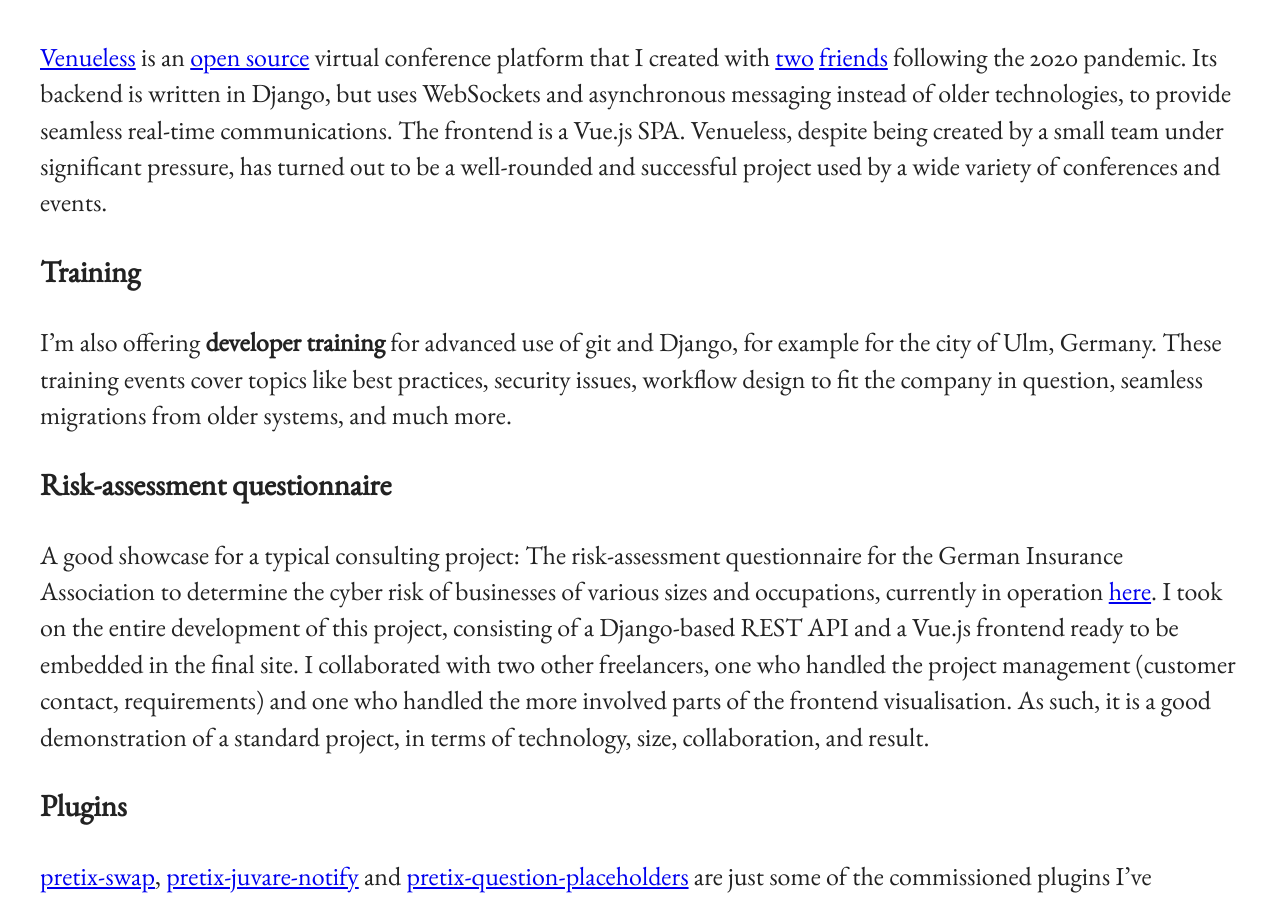
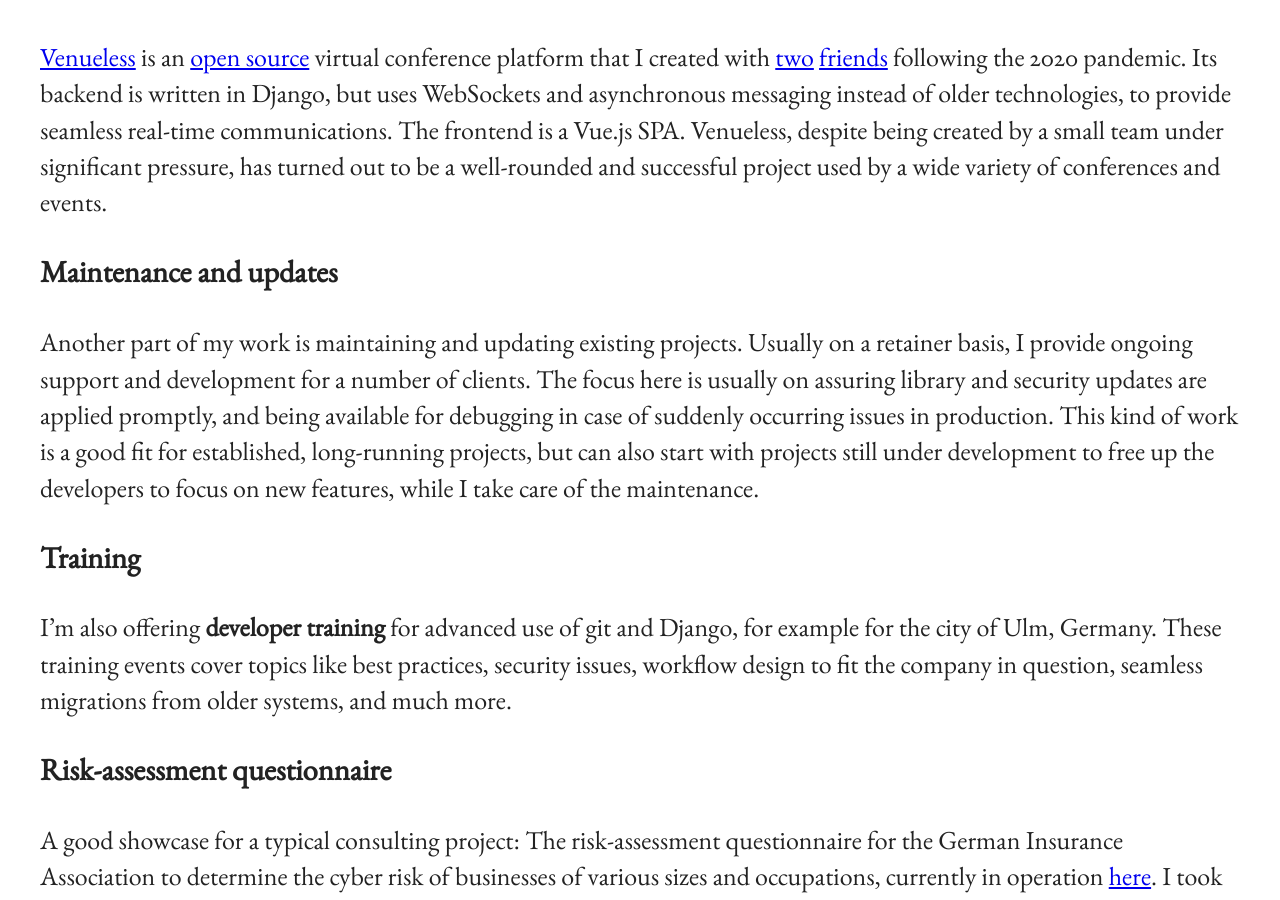
Before and after one commit to rixx/dev.rixx.de, a Jekyll site: the page built from index.md, in a window 1280 px wide and 900 px high, scrolled down 940 px. Built offline with Jekyll 4.4.1, drawn with Linux system fonts in a browser that asks for light colours.

Commit message:
New section: maintenance and updates

```diff
--- a/index.md
+++ b/index.md
@@ -36,6 +36,14 @@ pandemic. Its backend is written in Django, but uses WebSockets and asynchronous
 technologies, to provide seamless real-time communications. The frontend is a Vue.js SPA. Venueless, despite being
 created by a small team under significant pressure, has turned out to be a well-rounded and successful project used by a
 wide variety of conferences and events.
+
+### Maintenance and updates
+
+Another part of my work is maintaining and updating existing projects. Usually on a retainer basis, I provide ongoing
+support and development for a number of clients. The focus here is usually on assuring library and security updates are
+applied promptly, and being available for debugging in case of suddenly occurring issues in production. This kind of
+work is a good fit for established, long-running projects, but can also start with projects still under development to
+free up the developers to focus on new features, while I take care of the maintenance.
 
 ### Training
 
```
